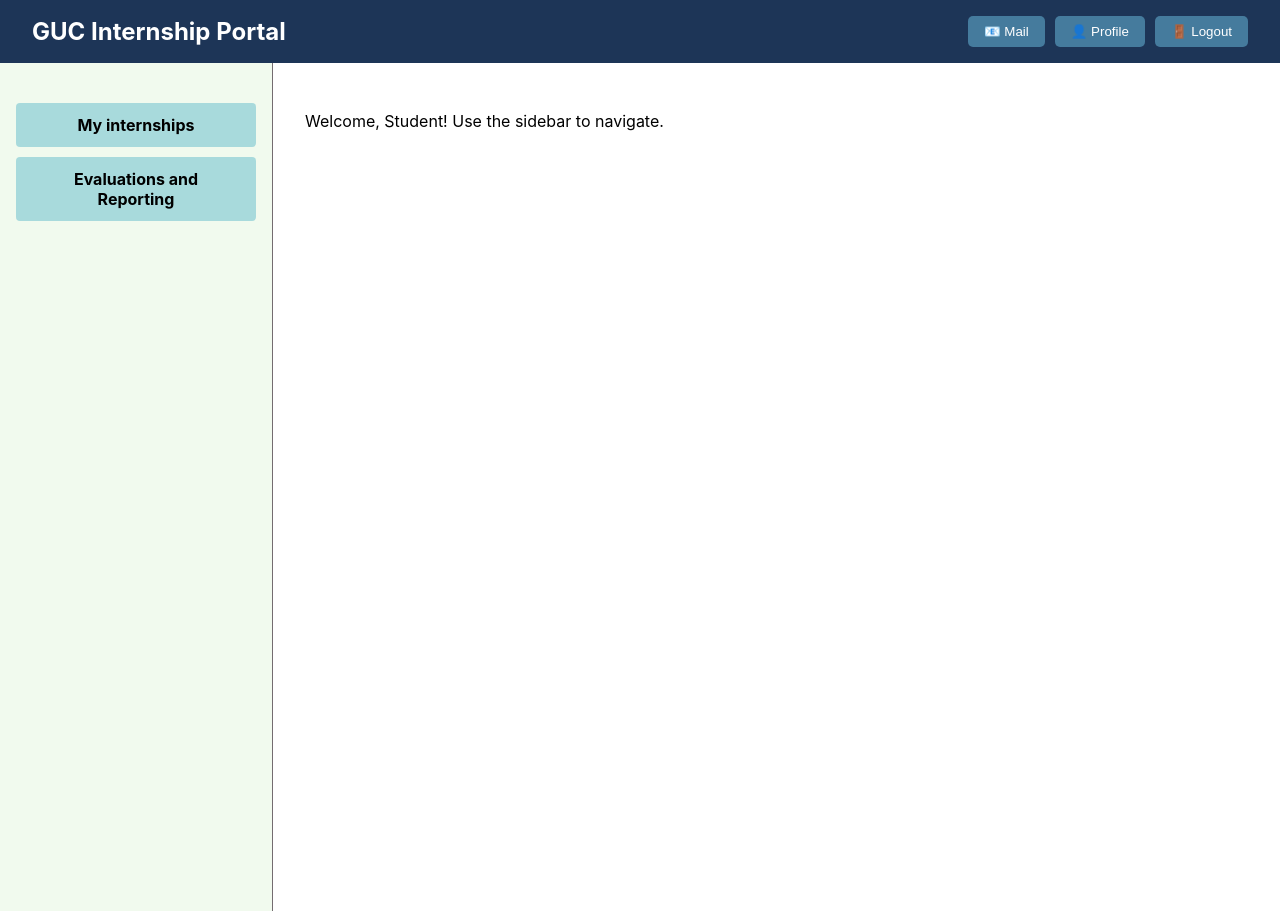
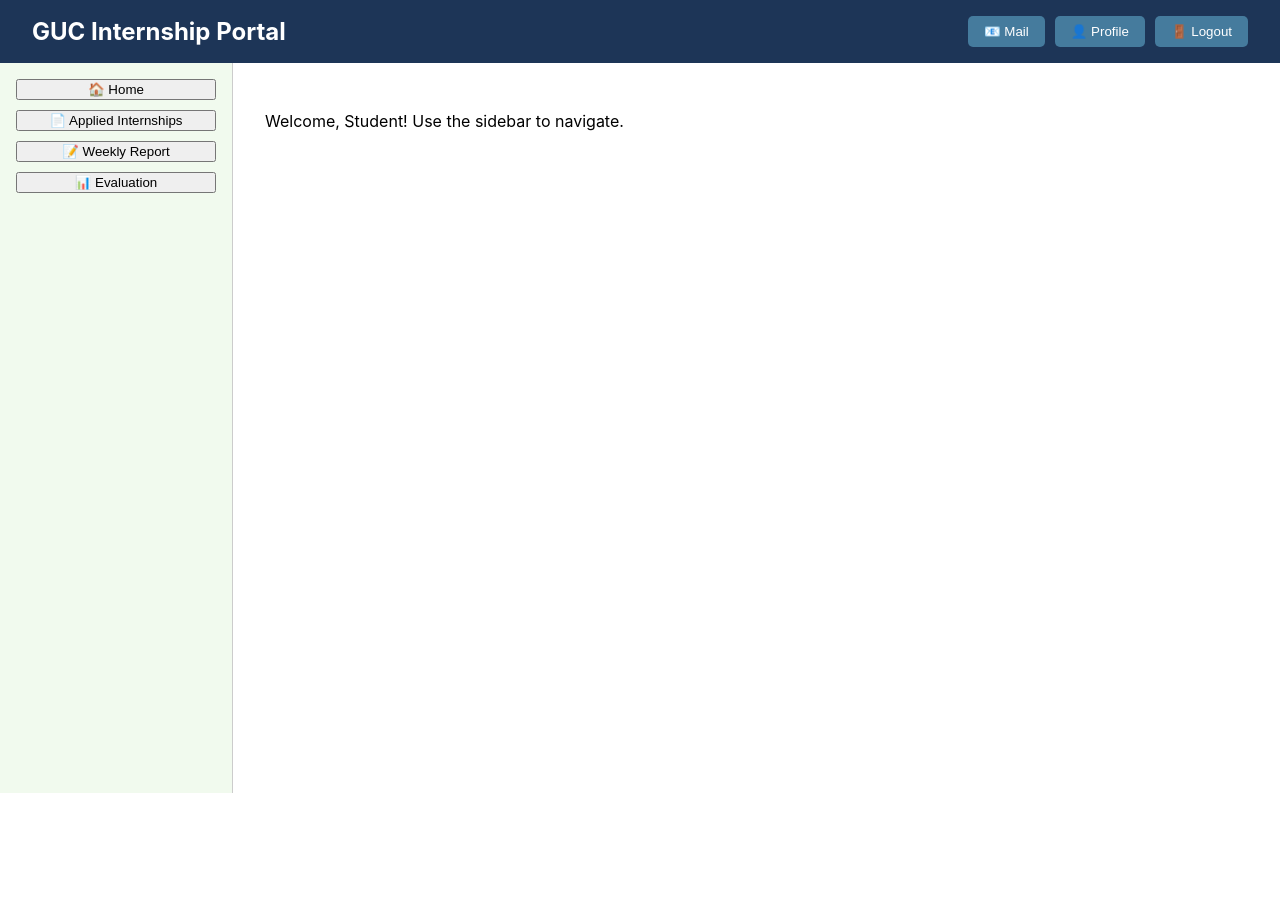
Before and after one commit to CSEN603-2025/Spice-girlzz, a React (Create React App) app in the folder internship/: page /student in a window 1280 px wide. After the commit the page ends 800 px from the top, so only its background shows below. Built offline with nearby package versions, Linux system fonts and the light colour scheme.

Commit message:
Fixed SideBar and added setActivePage

```diff
--- a/internship/src/App.js
+++ b/internship/src/App.js
@@ -5,6 +5,8 @@ import Login from './Login';
 import Register from './Register';
 import StudentHomePage from './StudentHomePage';
 import ProfileStudent from './ProfileStudent';
+import InternshipList from './Components/InternshipList';
+import internships from './data/internships';
 
 
 
--- a/internship/src/Components/SideBar.js
+++ b/internship/src/Components/SideBar.js
@@ -1,22 +1,26 @@
-import React from 'react'
-import { SideBarStudent } from './SideBarStudent'
+import React from 'react';
 
-function SideBar() {
+function SideBar({ setActivePage }) {
   return (
-    <div className='sidebar'>
-      <ul className='SideBarList'>
-      {SideBarStudent.map((val, key)=>
-    {
-      return <li key={key}
-      className='row'
-      id = {window.location.pathname == val.link ? "active" : ""}
-       onClick={()=>{window.location.pathname=val.link}}>
-        <div id='title'>
-        {val.title}
-        </div></li>
-
-    })}</ul></div>
-  )
+    <div style={styles.sidebar}>
+      <button onClick={() => setActivePage('home')}>🏠 Home</button>
+      <button onClick={() => setActivePage('applied')}>📄 Applied Internships</button>
+      <button onClick={() => setActivePage('report')}>📝 Weekly Report</button>
+      <button onClick={() => setActivePage('evaluate')}>📊 Evaluation</button>
+    </div>
+  );
 }
 
+const styles = {
+  sidebar: {
+    width: '200px',
+    padding: '1rem',
+    backgroundColor: '#f1faee',
+    display: 'flex',
+    flexDirection: 'column',
+    gap: '10px',
+    borderRight: '1px solid #ccc',
+  },
+};
+
 export default SideBar;
--- a/internship/src/StudentHomePage.js
+++ b/internship/src/StudentHomePage.js
@@ -1,6 +1,10 @@
 import React, { useState } from 'react';
 import { useNavigate } from 'react-router-dom';
 import SideBar from './Components/SideBar';
+import InternshipList from './Components/InternshipList';
+import internships from './data/internships';
+
+
 
 
 function StudentHomePage() {
@@ -18,6 +22,8 @@ function StudentHomePage() {
         return <p>View evaluation results and feedback.</p>;
       default:
         return <p>Welcome, Student! Use the sidebar to navigate.</p>;
+        case 'available':
+  return <InternshipList internships={internships} />;
     }
   };
 
@@ -38,7 +44,8 @@ function StudentHomePage() {
       {/* Content Area */}
       <div style={styles.contentArea}>
 
-       <SideBar />
+      <SideBar setActivePage={setActivePage} />
+
 
         {/* Main Content */}
         <div style={styles.mainContent}>
--- /dev/null
+++ b/internship/src/data/internships.js
@@ -0,0 +1,7 @@
+const internships = [
+    { company: 'Google', title: 'Frontend Developer Intern', duration: '3 Months' },
+    { company: 'Amazon', title: 'Backend Developer Intern', duration: '6 Months' },
+    { company: 'Meta', title: 'Data Science Intern', duration: '4 Months' },
+  ];
+
+  export default internships;
```
Also changed, not shown: internship/src/Components/intershipList.js (added, +18 -0 lines).
